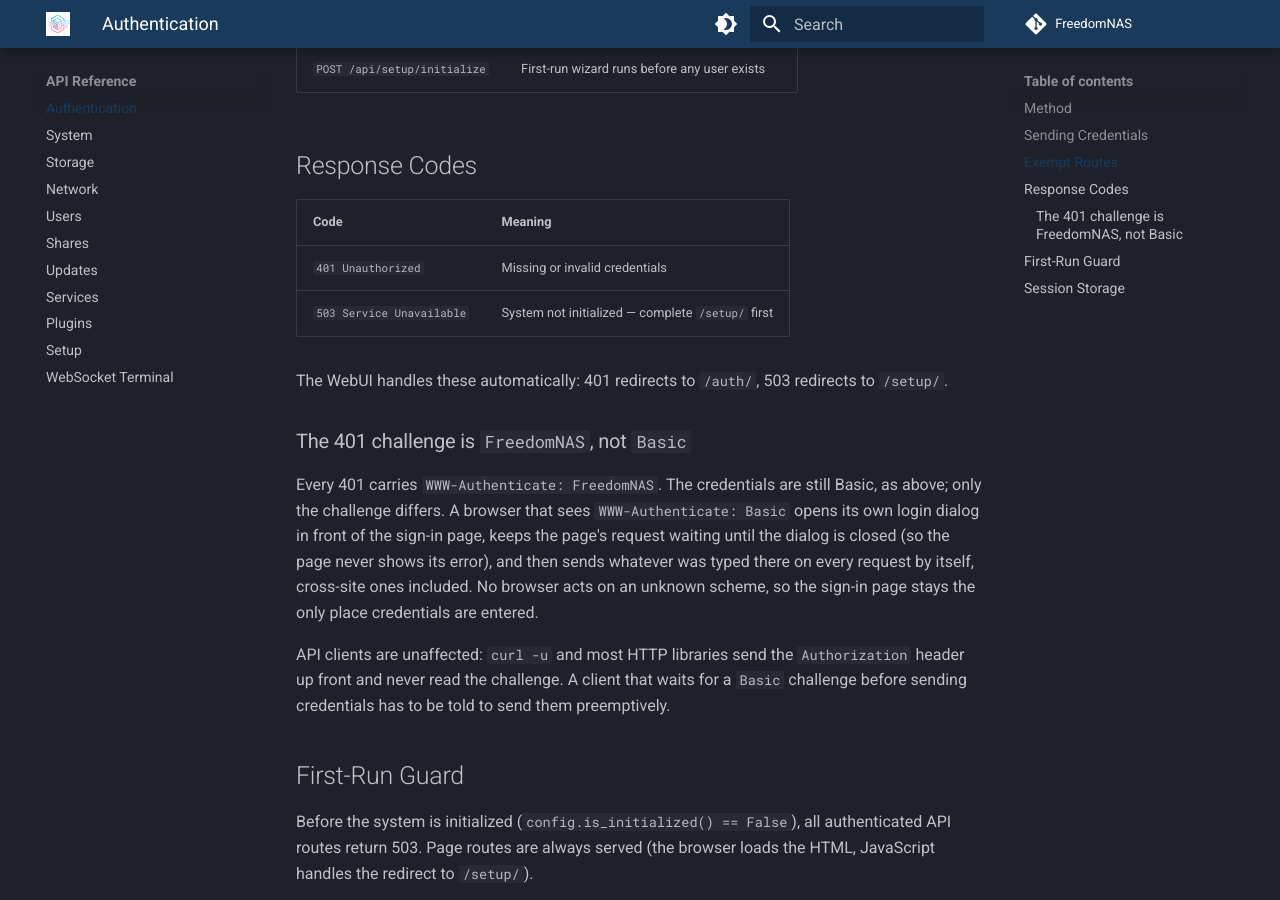
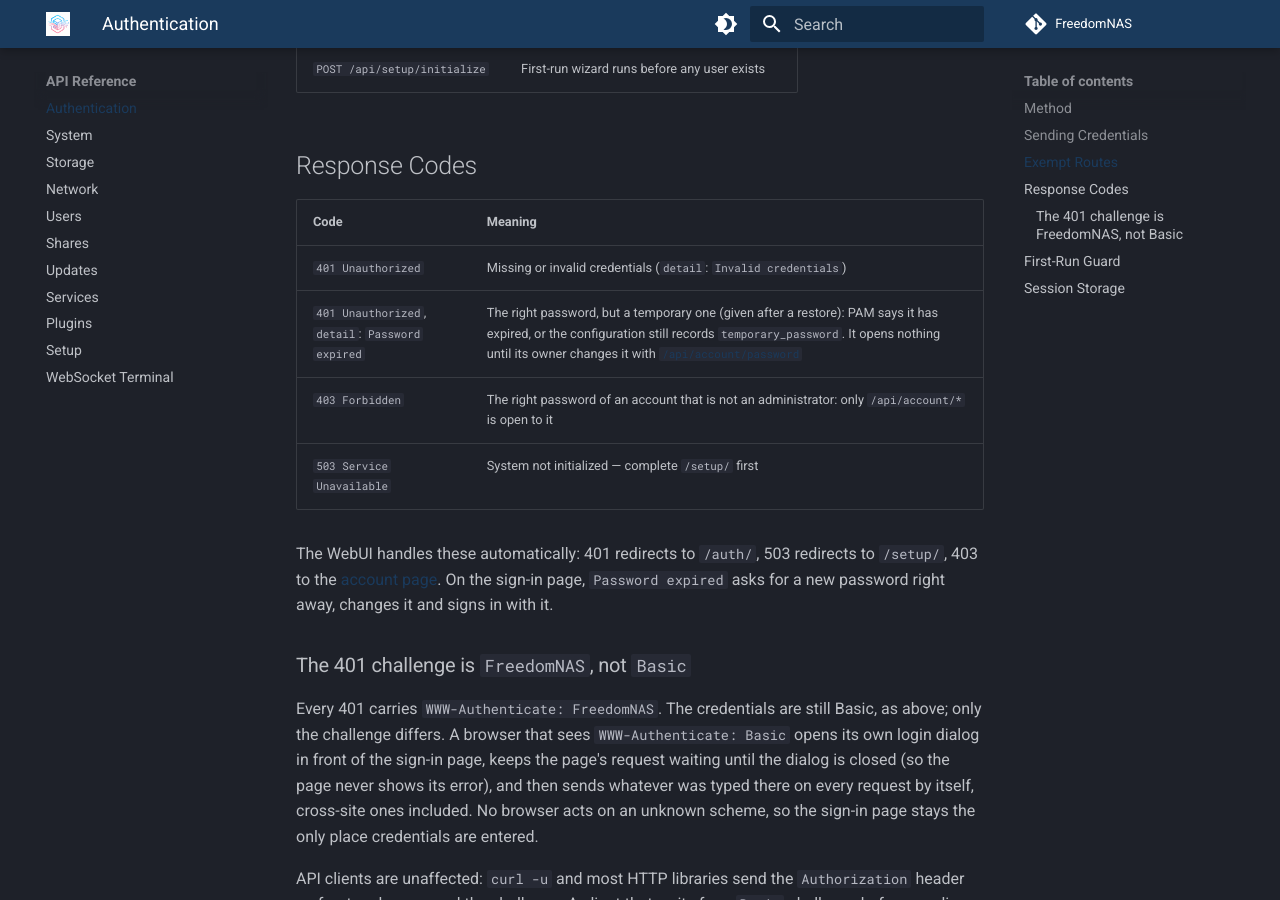
Before and after one commit to FreedomNAS/freedomnas-docs, an MkDocs documentation site: the page built from docs/api/authentication.md, in a window 1280 px wide and 900 px high, scrolled down 931 px. Built offline with MkDocs 1.6.1 and Material for MkDocs 9.7.7, drawn with Linux system fonts in a browser that asks for light colours.

Commit message:
Document the password change a temporary password asks for at sign-in

```diff
--- a/docs/api/authentication.md
+++ b/docs/api/authentication.md
@@ -37,10 +37,14 @@ These routes do not require authentication:
 
 | Code | Meaning |
 |------|---------|
-| `401 Unauthorized` | Missing or invalid credentials |
+| `401 Unauthorized` | Missing or invalid credentials (`detail`: `Invalid credentials`) |
+| `401 Unauthorized`, `detail`: `Password expired` | The right password, but a temporary one (given after a restore): PAM says it has expired, or the configuration still records `temporary_password`. It opens nothing until its owner changes it with [`/api/account/password`](users.md#post-apiaccountpassword) |
+| `403 Forbidden` | The right password of an account that is not an administrator: only `/api/account/*` is open to it |
 | `503 Service Unavailable` | System not initialized — complete `/setup/` first |
 
-The WebUI handles these automatically: 401 redirects to `/auth/`, 503 redirects to `/setup/`.
+The WebUI handles these automatically: 401 redirects to `/auth/`, 503 redirects to `/setup/`,
+403 to the [account page](../user-guide/account.md). On the sign-in page, `Password expired`
+asks for a new password right away, changes it and signs in with it.
 
 ### The 401 challenge is `FreedomNAS`, not `Basic`
 
```
Also changed, not shown: docs/user-guide/account.md (+5 -3 lines).
